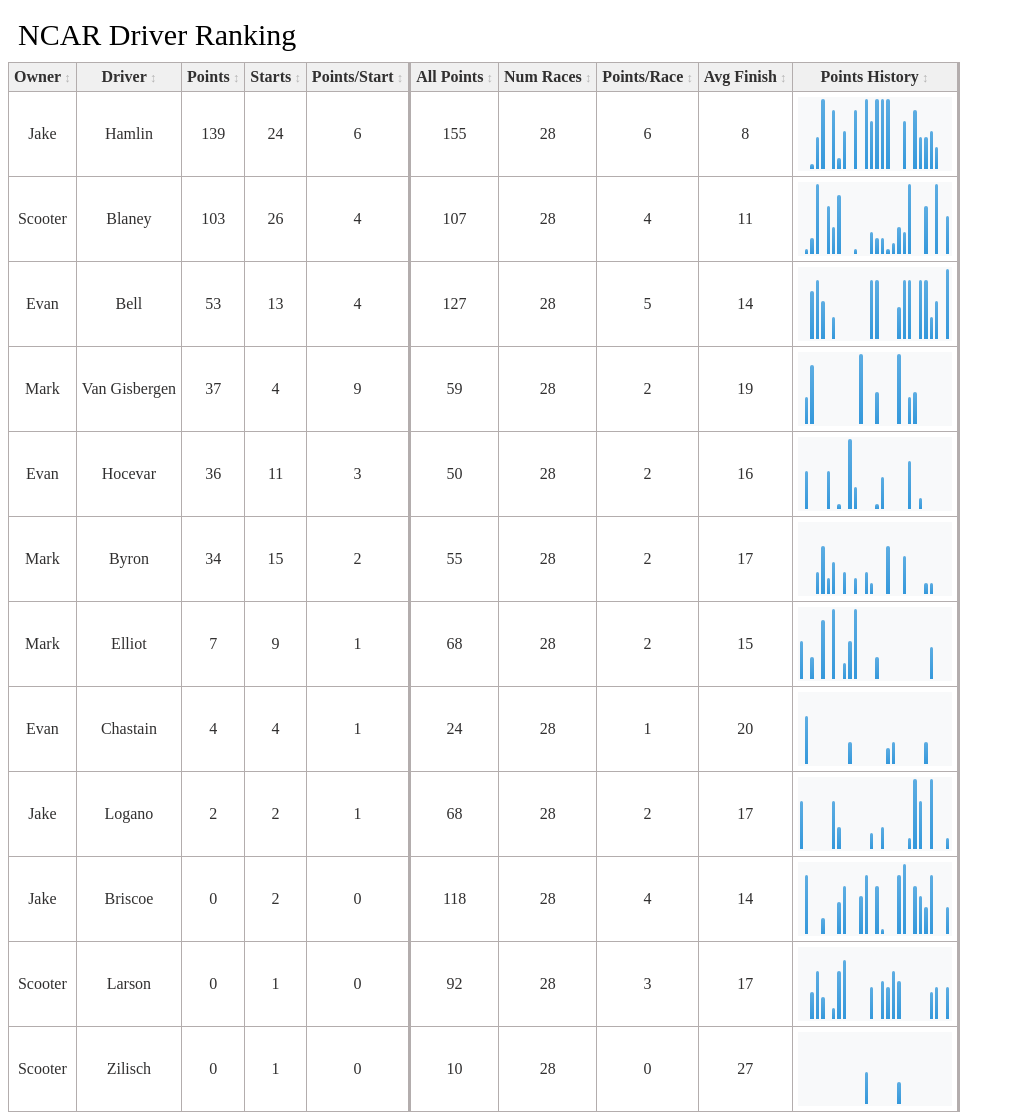
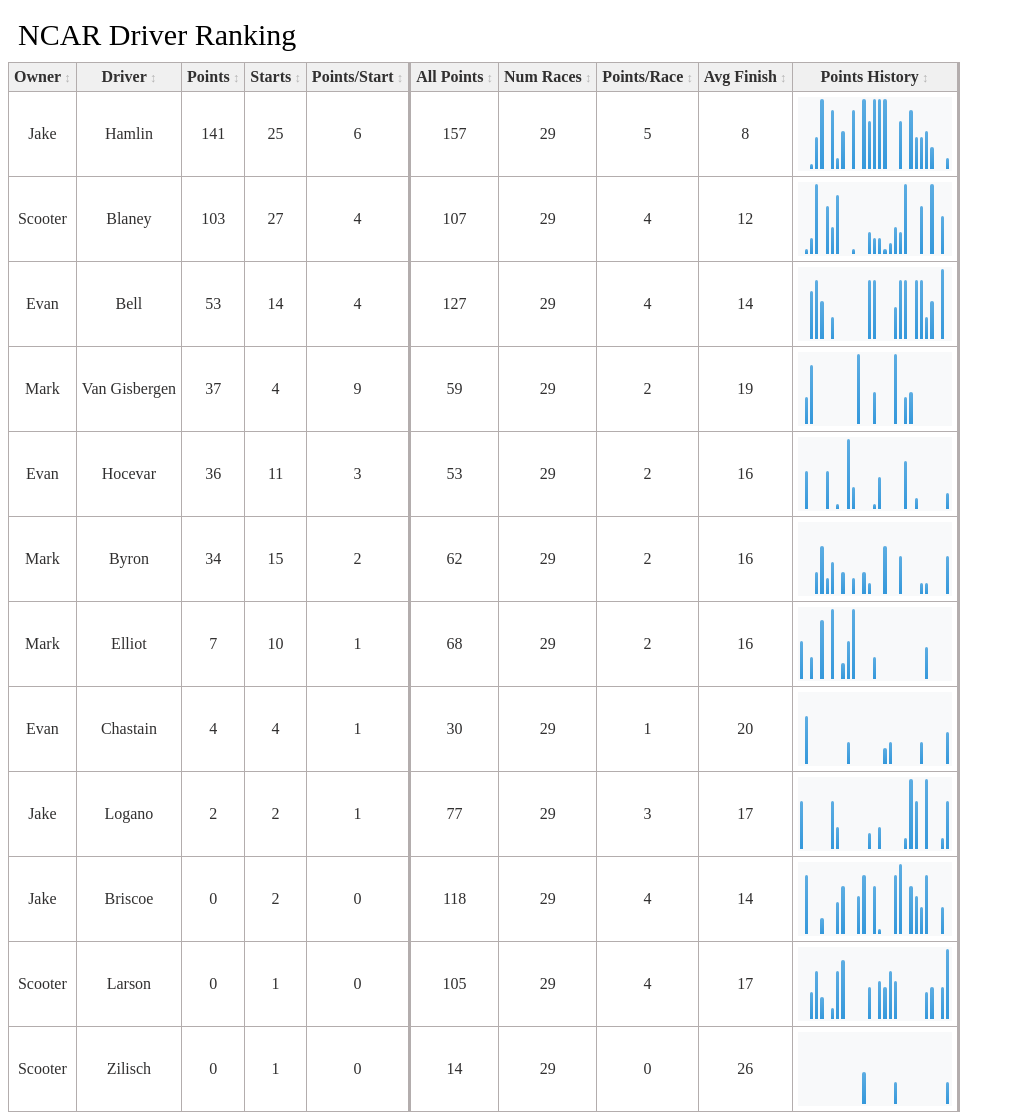
Before and after one commit to ctsv07/ctsv07.github.io, a plain HTML site: page NCAR_drivers.html in a window 1280 px wide. Shown: the whole page, without its empty margins (0-1015 px from the left). Drawn offline with Linux system fonts and the light colour scheme.

Commit message:
9/13 update

```diff
--- a/NCAR_drivers.html
+++ b/NCAR_drivers.html
@@ -120,12 +120,12 @@
 <tr>
     <td>Jake</td>
     <td>Hamlin</td>
-    <td>139</td>
-    <td>24</td>
+    <td>141</td>
+    <td>25</td>
     <td class="strong">6</td>
-    <td>155</td>
-    <td>28</td>
-    <td>6</td>
+    <td>157</td>
+    <td>29</td>
+    <td>5</td>
     <td>8</td>
     <td class="strong">
         <div class="container">
@@ -137,12 +137,12 @@
     <td>Scooter</td>
     <td>Blaney</td>
     <td>103</td>
-    <td>26</td>
+    <td>27</td>
     <td class="strong">4</td>
     <td>107</td>
-    <td>28</td>
+    <td>29</td>
     <td>4</td>
-    <td>11</td>
+    <td>12</td>
     <td class="strong">
         <div class="container">
             <div class="chart" id="D12-chart"></div>
@@ -153,11 +153,11 @@
     <td>Evan</td>
     <td>Bell</td>
     <td>53</td>
-    <td>13</td>
+    <td>14</td>
     <td class="strong">4</td>
     <td>127</td>
-    <td>28</td>
-    <td>5</td>
+    <td>29</td>
+    <td>4</td>
     <td>14</td>
     <td class="strong">
         <div class="container">
@@ -172,7 +172,7 @@
     <td>4</td>
     <td class="strong">9</td>
     <td>59</td>
-    <td>28</td>
+    <td>29</td>
     <td>2</td>
     <td>19</td>
     <td class="strong">
@@ -187,8 +187,8 @@
     <td>36</td>
     <td>11</td>
     <td class="strong">3</td>
-    <td>50</td>
-    <td>28</td>
+    <td>53</td>
+    <td>29</td>
     <td>2</td>
     <td>16</td>
     <td class="strong">
@@ -203,10 +203,10 @@
     <td>34</td>
     <td>15</td>
     <td class="strong">2</td>
-    <td>55</td>
-    <td>28</td>
+    <td>62</td>
+    <td>29</td>
     <td>2</td>
-    <td>17</td>
+    <td>16</td>
     <td class="strong">
         <div class="container">
             <div class="chart" id="D24-chart"></div>
@@ -217,12 +217,12 @@
     <td>Mark</td>
     <td>Elliot</td>
     <td>7</td>
-    <td>9</td>
+    <td>10</td>
     <td class="strong">1</td>
     <td>68</td>
-    <td>28</td>
+    <td>29</td>
     <td>2</td>
-    <td>15</td>
+    <td>16</td>
     <td class="strong">
         <div class="container">
             <div class="chart" id="D9-chart"></div>
@@ -235,8 +235,8 @@
     <td>4</td>
     <td>4</td>
     <td class="strong">1</td>
-    <td>24</td>
-    <td>28</td>
+    <td>30</td>
+    <td>29</td>
     <td>1</td>
     <td>20</td>
     <td class="strong">
@@ -251,9 +251,9 @@
     <td>2</td>
     <td>2</td>
     <td class="strong">1</td>
-    <td>68</td>
-    <td>28</td>
-    <td>2</td>
+    <td>77</td>
+    <td>29</td>
+    <td>3</td>
     <td>17</td>
     <td class="strong">
         <div class="container">
@@ -268,7 +268,7 @@
     <td>2</td>
     <td class="strong">0</td>
     <td>118</td>
-    <td>28</td>
+    <td>29</td>
     <td>4</td>
     <td>14</td>
     <td class="strong">
@@ -283,9 +283,9 @@
     <td>0</td>
     <td>1</td>
     <td class="strong">0</td>
-    <td>92</td>
-    <td>28</td>
-    <td>3</td>
+    <td>105</td>
+    <td>29</td>
+    <td>4</td>
     <td>17</td>
     <td class="strong">
         <div class="container">
@@ -299,10 +299,10 @@
     <td>0</td>
     <td>1</td>
     <td class="strong">0</td>
-    <td>10</td>
-    <td>28</td>
+    <td>14</td>
+    <td>29</td>
     <td>0</td>
-    <td>27</td>
+    <td>26</td>
     <td class="strong">
         <div class="container">
             <div class="chart" id="D88-chart"></div>
@@ -337,40 +337,40 @@
 /* Points history data. */
 let maxValue = 13;
 let D11Points = [
-    {value: 0},{value: 0},{value: 1},{value: 6},{value: 13},{value: 0},{value: 11},{value: 2},{value: 7},{value: 0},{value: 11},{value: 0},{value: 13},{value: 9},{value: 13},{value: 13},{value: 13},{value: 0},{value: 0},{value: 9},{value: 0},{value: 11},{value: 6},{value: 6},{value: 7},{value: 4},{value: 0},{value: 0}
+    {value: 0},{value: 0},{value: 1},{value: 6},{value: 13},{value: 0},{value: 11},{value: 2},{value: 7},{value: 0},{value: 11},{value: 0},{value: 13},{value: 9},{value: 13},{value: 13},{value: 13},{value: 0},{value: 0},{value: 9},{value: 0},{value: 11},{value: 6},{value: 6},{value: 7},{value: 4},{value: 0},{value: 0},{value: 2}
 ];
 let D12Points = [
-    {value: 0},{value: 1},{value: 3},{value: 13},{value: 0},{value: 9},{value: 5},{value: 11},{value: 0},{value: 0},{value: 1},{value: 0},{value: 0},{value: 4},{value: 3},{value: 3},{value: 1},{value: 2},{value: 5},{value: 4},{value: 13},{value: 0},{value: 0},{value: 9},{value: 0},{value: 13},{value: 0},{value: 7}
+    {value: 0},{value: 1},{value: 3},{value: 13},{value: 0},{value: 9},{value: 5},{value: 11},{value: 0},{value: 0},{value: 1},{value: 0},{value: 0},{value: 4},{value: 3},{value: 3},{value: 1},{value: 2},{value: 5},{value: 4},{value: 13},{value: 0},{value: 0},{value: 9},{value: 0},{value: 13},{value: 0},{value: 7},{value: 0}
 ];
 let D20Points = [
-    {value: 0},{value: 0},{value: 9},{value: 11},{value: 7},{value: 0},{value: 4},{value: 0},{value: 0},{value: 0},{value: 0},{value: 0},{value: 0},{value: 11},{value: 11},{value: 0},{value: 0},{value: 0},{value: 6},{value: 11},{value: 11},{value: 0},{value: 11},{value: 11},{value: 4},{value: 7},{value: 0},{value: 13}
+    {value: 0},{value: 0},{value: 9},{value: 11},{value: 7},{value: 0},{value: 4},{value: 0},{value: 0},{value: 0},{value: 0},{value: 0},{value: 0},{value: 11},{value: 11},{value: 0},{value: 0},{value: 0},{value: 6},{value: 11},{value: 11},{value: 0},{value: 11},{value: 11},{value: 4},{value: 7},{value: 0},{value: 13},{value: 0}
 ];
 let D97Points = [
-    {value: 0},{value: 5},{value: 11},{value: 0},{value: 0},{value: 0},{value: 0},{value: 0},{value: 0},{value: 0},{value: 0},{value: 13},{value: 0},{value: 0},{value: 6},{value: 0},{value: 0},{value: 0},{value: 13},{value: 0},{value: 5},{value: 6},{value: 0},{value: 0},{value: 0},{value: 0},{value: 0},{value: 0}
+    {value: 0},{value: 5},{value: 11},{value: 0},{value: 0},{value: 0},{value: 0},{value: 0},{value: 0},{value: 0},{value: 0},{value: 13},{value: 0},{value: 0},{value: 6},{value: 0},{value: 0},{value: 0},{value: 13},{value: 0},{value: 5},{value: 6},{value: 0},{value: 0},{value: 0},{value: 0},{value: 0},{value: 0},{value: 0}
 ];
 let D77Points = [
-    {value: 0},{value: 7},{value: 0},{value: 0},{value: 0},{value: 7},{value: 0},{value: 1},{value: 0},{value: 13},{value: 4},{value: 0},{value: 0},{value: 0},{value: 1},{value: 6},{value: 0},{value: 0},{value: 0},{value: 0},{value: 9},{value: 0},{value: 2},{value: 0},{value: 0},{value: 0},{value: 0},{value: 0}
+    {value: 0},{value: 7},{value: 0},{value: 0},{value: 0},{value: 7},{value: 0},{value: 1},{value: 0},{value: 13},{value: 4},{value: 0},{value: 0},{value: 0},{value: 1},{value: 6},{value: 0},{value: 0},{value: 0},{value: 0},{value: 9},{value: 0},{value: 2},{value: 0},{value: 0},{value: 0},{value: 0},{value: 0},{value: 3}
 ];
 let D24Points = [
-    {value: 0},{value: 0},{value: 0},{value: 4},{value: 9},{value: 3},{value: 6},{value: 0},{value: 4},{value: 0},{value: 3},{value: 0},{value: 4},{value: 2},{value: 0},{value: 0},{value: 9},{value: 0},{value: 0},{value: 7},{value: 0},{value: 0},{value: 0},{value: 2},{value: 2},{value: 0},{value: 0},{value: 0}
+    {value: 0},{value: 0},{value: 0},{value: 4},{value: 9},{value: 3},{value: 6},{value: 0},{value: 4},{value: 0},{value: 3},{value: 0},{value: 4},{value: 2},{value: 0},{value: 0},{value: 9},{value: 0},{value: 0},{value: 7},{value: 0},{value: 0},{value: 0},{value: 2},{value: 2},{value: 0},{value: 0},{value: 0},{value: 7}
 ];
 let D9Points = [
-    {value: 7},{value: 0},{value: 4},{value: 0},{value: 11},{value: 0},{value: 13},{value: 0},{value: 3},{value: 7},{value: 13},{value: 0},{value: 0},{value: 0},{value: 4},{value: 0},{value: 0},{value: 0},{value: 0},{value: 0},{value: 0},{value: 0},{value: 0},{value: 0},{value: 6},{value: 0},{value: 0},{value: 0}
+    {value: 7},{value: 0},{value: 4},{value: 0},{value: 11},{value: 0},{value: 13},{value: 0},{value: 3},{value: 7},{value: 13},{value: 0},{value: 0},{value: 0},{value: 4},{value: 0},{value: 0},{value: 0},{value: 0},{value: 0},{value: 0},{value: 0},{value: 0},{value: 0},{value: 6},{value: 0},{value: 0},{value: 0},{value: 0}
 ];
 let D1Points = [
-    {value: 0},{value: 9},{value: 0},{value: 0},{value: 0},{value: 0},{value: 0},{value: 0},{value: 0},{value: 4},{value: 0},{value: 0},{value: 0},{value: 0},{value: 0},{value: 0},{value: 3},{value: 4},{value: 0},{value: 0},{value: 0},{value: 0},{value: 0},{value: 4},{value: 0},{value: 0},{value: 0},{value: 0}
+    {value: 0},{value: 9},{value: 0},{value: 0},{value: 0},{value: 0},{value: 0},{value: 0},{value: 0},{value: 4},{value: 0},{value: 0},{value: 0},{value: 0},{value: 0},{value: 0},{value: 3},{value: 4},{value: 0},{value: 0},{value: 0},{value: 0},{value: 0},{value: 4},{value: 0},{value: 0},{value: 0},{value: 0},{value: 6}
 ];
 let D22Points = [
-    {value: 9},{value: 0},{value: 0},{value: 0},{value: 0},{value: 0},{value: 9},{value: 4},{value: 0},{value: 0},{value: 0},{value: 0},{value: 0},{value: 3},{value: 0},{value: 4},{value: 0},{value: 0},{value: 0},{value: 0},{value: 2},{value: 13},{value: 9},{value: 0},{value: 13},{value: 0},{value: 0},{value: 2}
+    {value: 9},{value: 0},{value: 0},{value: 0},{value: 0},{value: 0},{value: 9},{value: 4},{value: 0},{value: 0},{value: 0},{value: 0},{value: 0},{value: 3},{value: 0},{value: 4},{value: 0},{value: 0},{value: 0},{value: 0},{value: 2},{value: 13},{value: 9},{value: 0},{value: 13},{value: 0},{value: 0},{value: 2},{value: 9}
 ];
 let D19Points = [
-    {value: 0},{value: 11},{value: 0},{value: 0},{value: 3},{value: 0},{value: 0},{value: 6},{value: 9},{value: 0},{value: 0},{value: 7},{value: 11},{value: 0},{value: 9},{value: 1},{value: 0},{value: 0},{value: 11},{value: 13},{value: 0},{value: 9},{value: 7},{value: 5},{value: 11},{value: 0},{value: 0},{value: 5}
+    {value: 0},{value: 11},{value: 0},{value: 0},{value: 3},{value: 0},{value: 0},{value: 6},{value: 9},{value: 0},{value: 0},{value: 7},{value: 11},{value: 0},{value: 9},{value: 1},{value: 0},{value: 0},{value: 11},{value: 13},{value: 0},{value: 9},{value: 7},{value: 5},{value: 11},{value: 0},{value: 0},{value: 5},{value: 0}
 ];
 let D5Points = [
-    {value: 0},{value: 0},{value: 5},{value: 9},{value: 4},{value: 0},{value: 2},{value: 9},{value: 11},{value: 0},{value: 0},{value: 0},{value: 0},{value: 6},{value: 0},{value: 7},{value: 6},{value: 9},{value: 7},{value: 0},{value: 0},{value: 0},{value: 0},{value: 0},{value: 5},{value: 6},{value: 0},{value: 6}
+    {value: 0},{value: 0},{value: 5},{value: 9},{value: 4},{value: 0},{value: 2},{value: 9},{value: 11},{value: 0},{value: 0},{value: 0},{value: 0},{value: 6},{value: 0},{value: 7},{value: 6},{value: 9},{value: 7},{value: 0},{value: 0},{value: 0},{value: 0},{value: 0},{value: 5},{value: 6},{value: 0},{value: 6},{value: 13}
 ];
 let D88Points = [
-    {value: 0},{value: 0},{value: 0},{value: 0},{value: 0},{value: 0},{value: 0},{value: 0},{value: 0},{value: 0},{value: 0},{value: 0},{value: 6},{value: 0},{value: 0},{value: 0},{value: 0},{value: 0},{value: 4},{value: 0},{value: 0},{value: 0},{value: 0},{value: 0},{value: 0},{value: 0},{value: 0},{value: 0}
+    {value: 0},{value: 0},{value: 0},{value: 0},{value: 0},{value: 0},{value: 0},{value: 0},{value: 0},{value: 0},{value: 0},{value: 0},{value: 6},{value: 0},{value: 0},{value: 0},{value: 0},{value: 0},{value: 4},{value: 0},{value: 0},{value: 0},{value: 0},{value: 0},{value: 0},{value: 0},{value: 0},{value: 0},{value: 4}
 ];
 
 
```
Also changed, not shown: index.html (+5 -1 lines), drivers/NCAR_drivers.txt, schedules/NCAR_schedule.txt.
